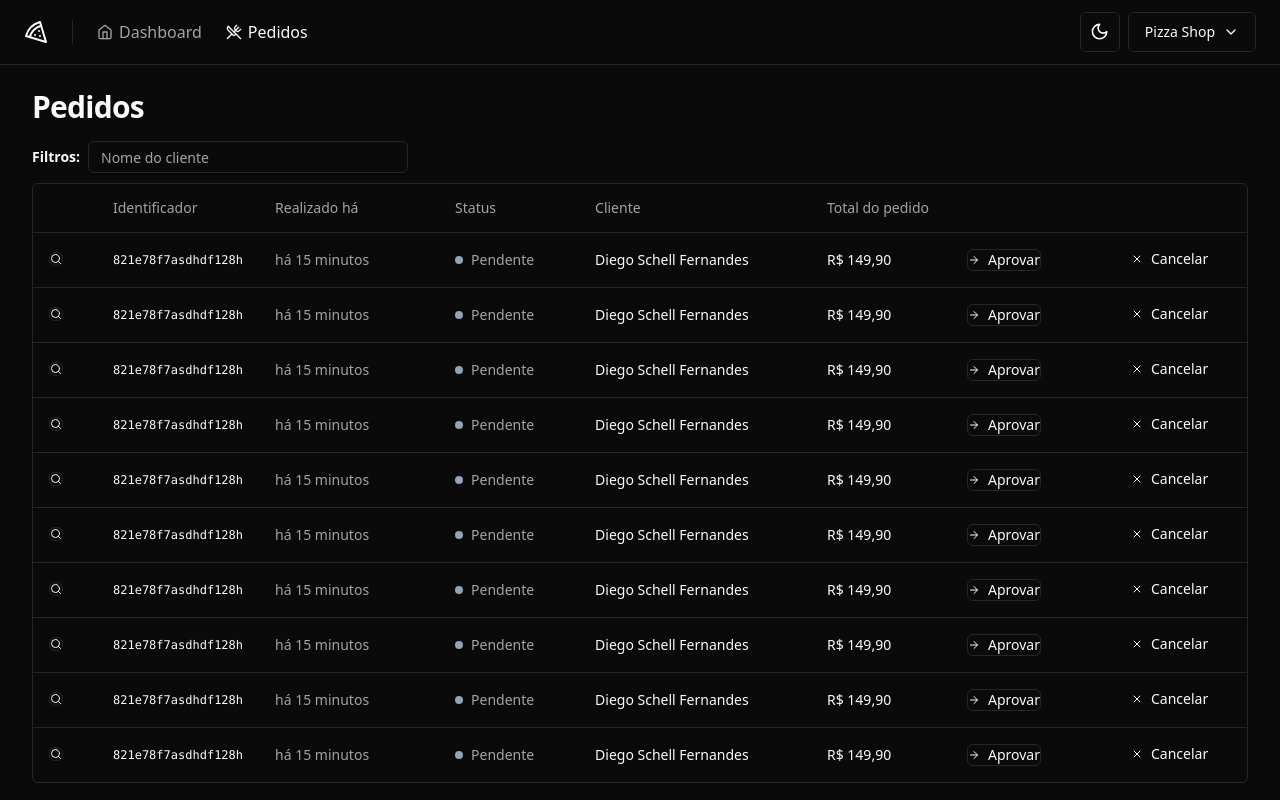
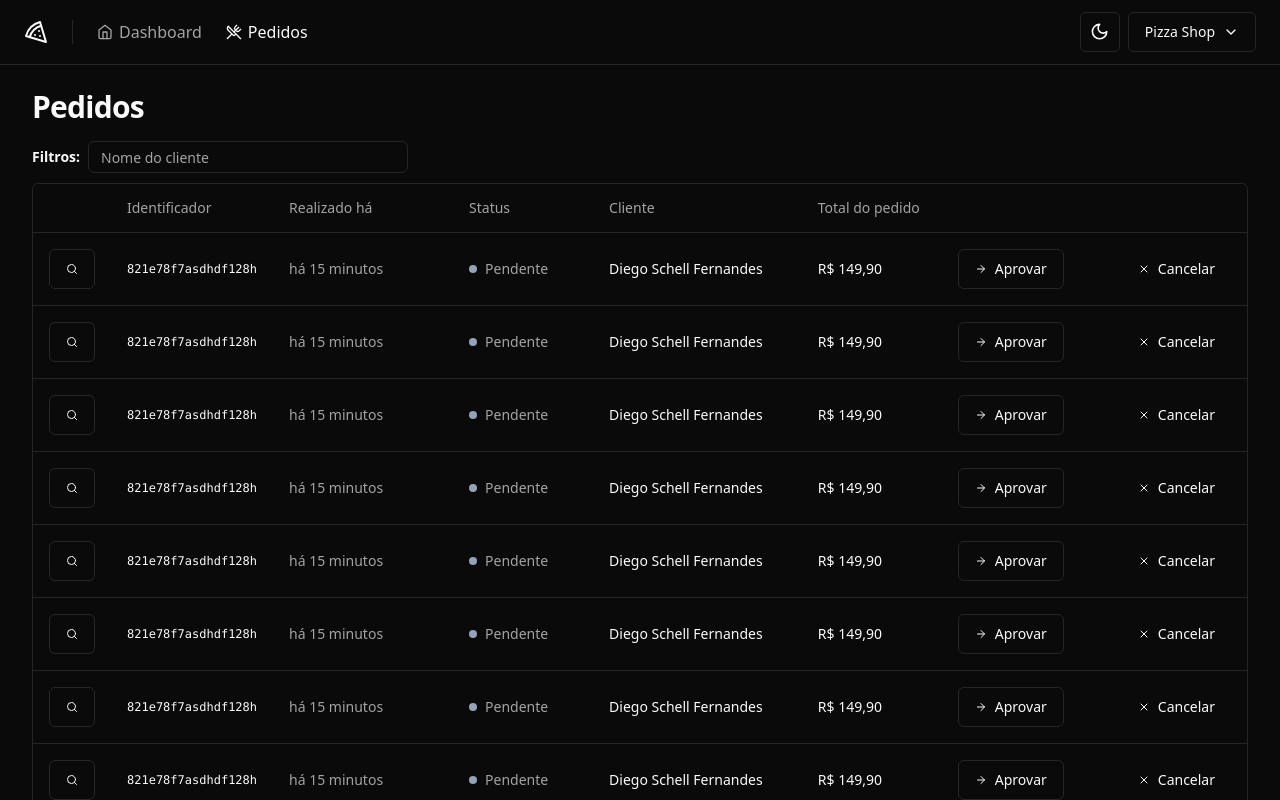
Before and after one commit to RenatoNascimentoDev/dashboard-shop, a React app: page /orders in a window 1280 px wide. Shown: the top 800 px of the page. Built offline with nearby package versions, Linux system fonts and the light colour scheme; the HTML template or start-up script is replaced by a standard one.

Commit message:
Retirando o size dos componentes Button

```diff
--- a/src/pages/app/orders/orders.tsx
+++ b/src/pages/app/orders/orders.tsx
@@ -44,7 +44,7 @@ export function Orders() {
                 return (
                   <TableRow key={i}>
                     <TableCell>
-                      <Button variant="outline" size="8">
+                      <Button variant="outline">
                         <Search className="h-3 w-3" />
                         <span className="sr-only">Detalhes do pedido</span>
                       </Button>
@@ -68,13 +68,13 @@ export function Orders() {
                     </TableCell>
                     <TableCell className="font-medium">R$ 149,90</TableCell>
                     <TableCell>
-                      <Button variant="outline" size="8">
+                      <Button variant="outline">
                         <ArrowRight className="mr-2 h-3 w-3" />
                         Aprovar
                       </Button>
                     </TableCell>
                     <TableCell>
-                      <Button variant="ghost" size="8">
+                      <Button variant="ghost">
                         <X className="mr-2 h-3 w-3" />
                         Cancelar
                       </Button>
```
